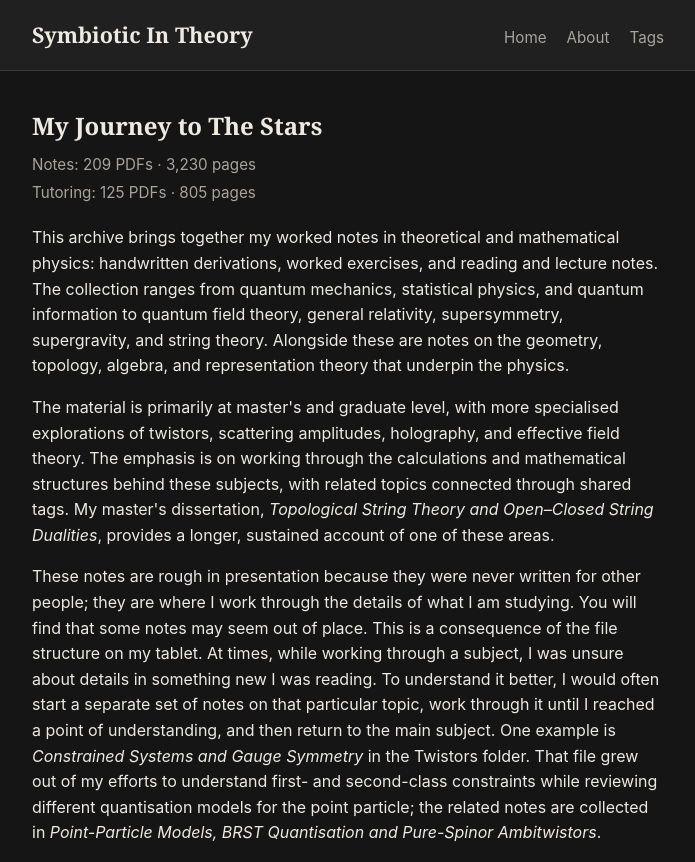
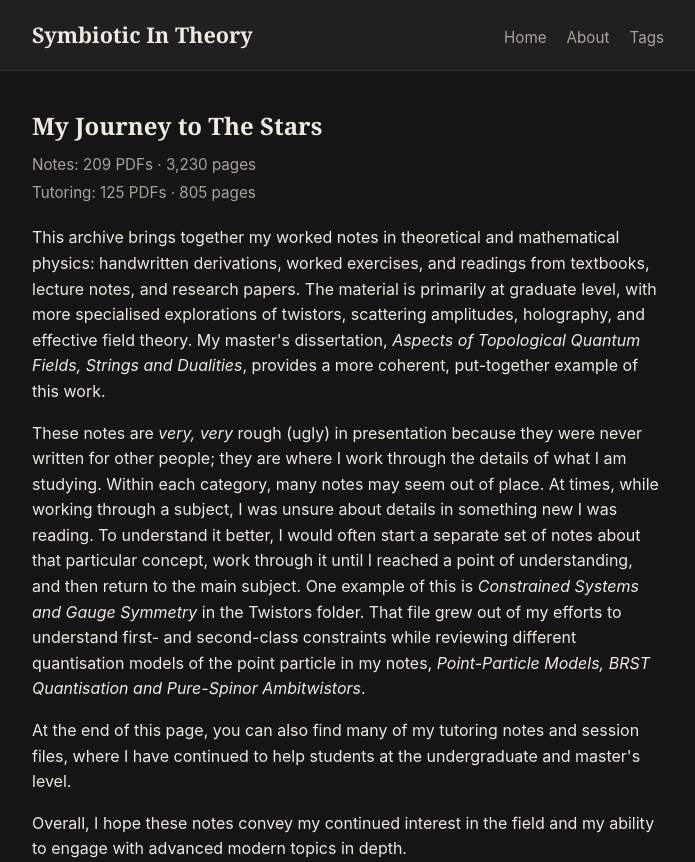
Before and after one commit to SymbioticInTheory/SymbioticInTheory.github.io, a Jekyll site: the page built from index.html, in a window 1280 px wide and 1400 px high, cut to the strip 0-862 px from the top of the window. Shown: the whole strip, without its empty margins (292-987 px from the left). Built offline with Jekyll 4.4.1, drawn with Linux system fonts in a browser that asks for light colours; some of the changed text lies outside the part shown.

Commit message:
Update archive introduction and dissertation title

```diff
--- a/_includes/archive-intro.html
+++ b/_includes/archive-intro.html
@@ -1,6 +1,6 @@
 <div class="archive-intro">
-  <p>This archive brings together my worked notes in theoretical and mathematical physics: handwritten derivations, worked exercises, and reading and lecture notes. The collection ranges from quantum mechanics, statistical physics, and quantum information to quantum field theory, general relativity, supersymmetry, supergravity, and string theory. Alongside these are notes on the geometry, topology, algebra, and representation theory that underpin the physics.</p>
-  <p>The material is primarily at master's and graduate level, with more specialised explorations of twistors, scattering amplitudes, holography, and effective field theory. The emphasis is on working through the calculations and mathematical structures behind these subjects, with related topics connected through shared tags. My master's dissertation, <em>Topological String Theory and Open–Closed String Dualities</em>, provides a longer, sustained account of one of these areas.</p>
-  <p>These notes are rough in presentation because they were never written for other people; they are where I work through the details of what I am studying. You will find that some notes may seem out of place. This is a consequence of the file structure on my tablet. At times, while working through a subject, I was unsure about details in something new I was reading. To understand it better, I would often start a separate set of notes on that particular topic, work through it until I reached a point of understanding, and then return to the main subject. One example is <em>Constrained Systems and Gauge Symmetry</em> in the Twistors folder. That file grew out of my efforts to understand first- and second-class constraints while reviewing different quantisation models for the point particle; the related notes are collected in <em>Point-Particle Models, BRST Quantisation and Pure-Spinor Ambitwistors</em>.</p>
+  <p>This archive brings together my worked notes in theoretical and mathematical physics: handwritten derivations, worked exercises, and readings from textbooks, lecture notes, and research papers. The material is primarily at graduate level, with more specialised explorations of twistors, scattering amplitudes, holography, and effective field theory. My master's dissertation, <em>Aspects of Topological Quantum Fields, Strings and Dualities</em>, provides a more coherent, put-together example of this work.</p>
+  <p>These notes are <em>very, very</em> rough (ugly) in presentation because they were never written for other people; they are where I work through the details of what I am studying. Within each category, many notes may seem out of place. At times, while working through a subject, I was unsure about details in something new I was reading. To understand it better, I would often start a separate set of notes about that particular concept, work through it until I reached a point of understanding, and then return to the main subject. One example of this is <em>Constrained Systems and Gauge Symmetry</em> in the Twistors folder. That file grew out of my efforts to understand first- and second-class constraints while reviewing different quantisation models of the point particle in my notes, <em>Point-Particle Models, BRST Quantisation and Pure-Spinor Ambitwistors</em>.</p>
+  <p>At the end of this page, you can also find many of my tutoring notes and session files, where I have continued to help students at the undergraduate and master's level.</p>
   <p>Overall, I hope these notes convey my continued interest in the field and my ability to engage with advanced modern topics in depth.</p>
 </div>
```
Also changed, not shown: _posts/2026-09-11-topological-string-theory-and-open-closed-string-dualities.md (+1 -1 lines).
